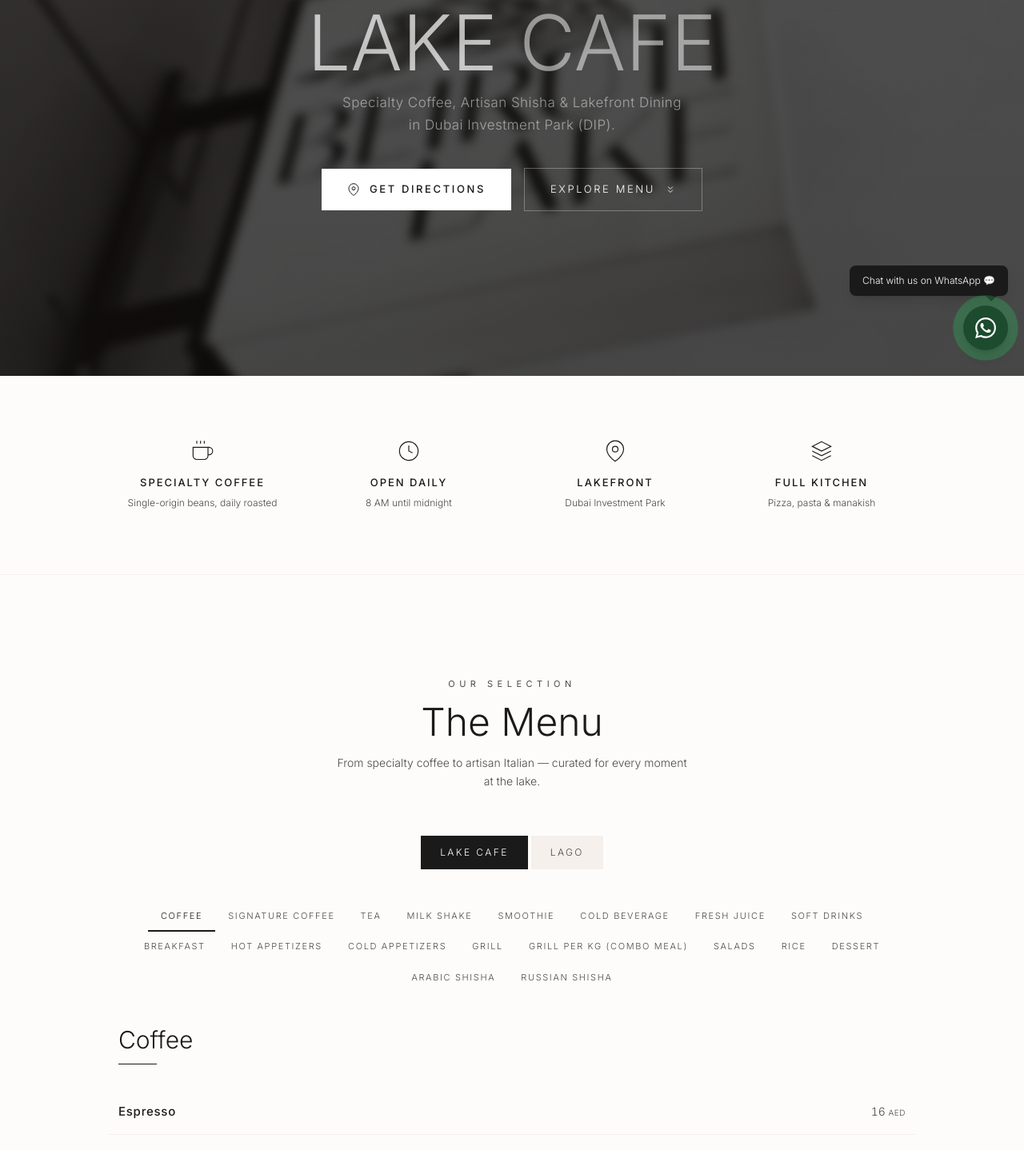
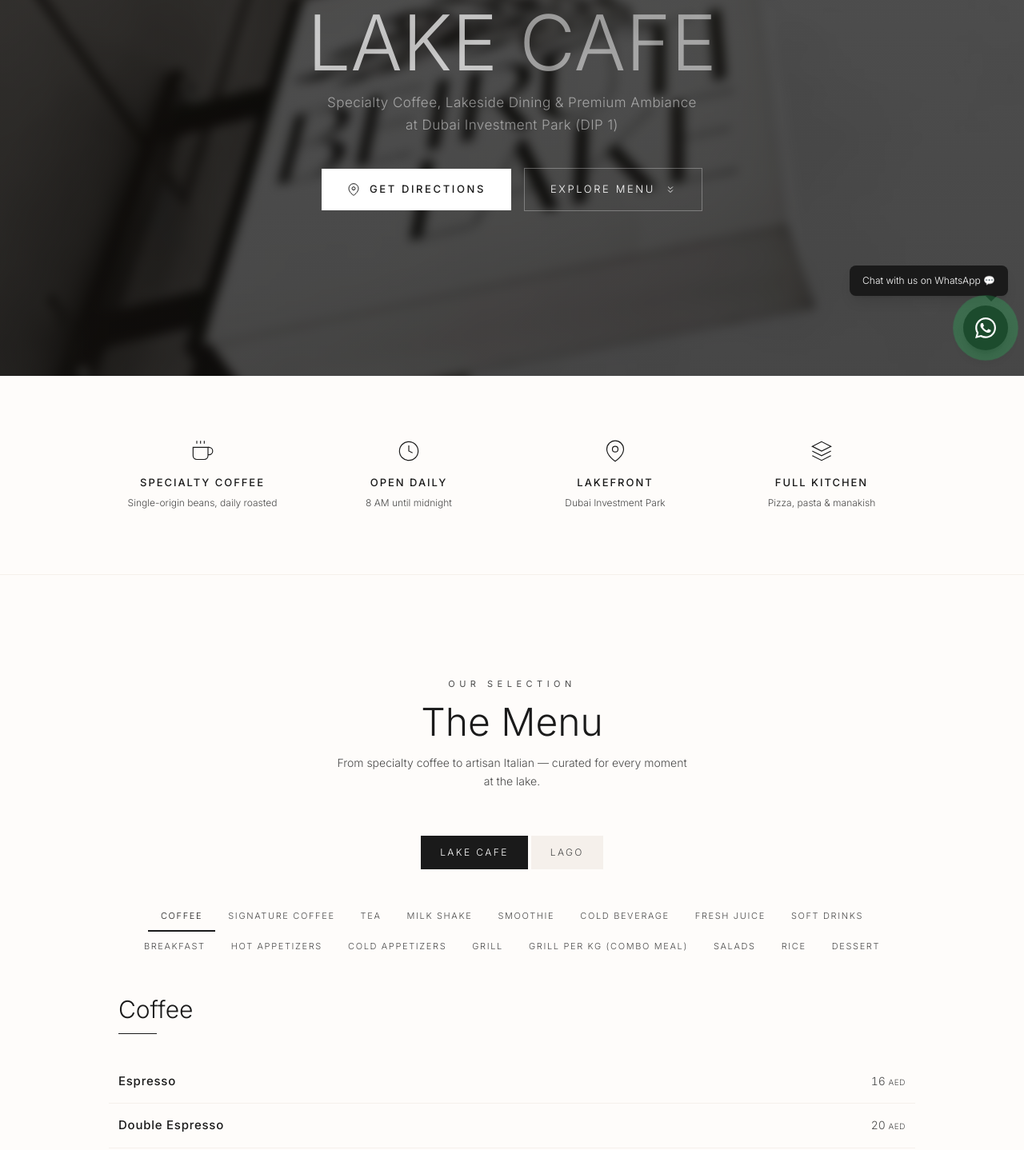
Before and after one commit to moneyladder911/Beiruti-Lake-Cafe, a Next.js app: page / in a window 1280 px wide. Shown: the part 330-1768 px from the top of the page at 80% size. Built offline with nearby package versions, Linux system fonts and the light colour scheme; a web font is replaced by a local one.

Commit message:
Refactor: Replace shisha references with premium ambiance and update menu

```diff
--- a/src/app/layout.js
+++ b/src/app/layout.js
@@ -16,7 +16,7 @@
 export const metadata = {
   title: "Beiruti Lake Cafe | Best Specialty Coffee & Dining in DIP, Dubai",
   description:
-    "Experience lakefront dining at Beiruti Lake Cafe in DIP. Serving artisan coffee, gourmet breakfast, and premium shisha. The perfect quiet workspace and destination for the Jumeirah & Marina crowd.",
+    "Experience lakefront dining at Beiruti Lake Cafe in DIP. Serving artisan coffee, gourmet breakfast, and premium ambiance. The perfect quiet workspace and destination for the Jumeirah & Marina crowd.",
   keywords: [
     "Specialty Coffee DIP",
     "Quiet Workspace Dubai Investment Park",
@@ -25,7 +25,7 @@
     "Beiruti Lake Cafe",
     "Lakefront Cafe Dubai",
     "Work-friendly Cafe DIP",
-    "Shisha Dubai Investment Park",
+    "Premium Ambiance Dubai Investment Park",
     "Lake Cafe Dubai",
     "Neapolitan Pizza DIP",
     "Best Cafe Dubai Investment Park",
@@ -35,7 +35,7 @@
   openGraph: {
     title: "Beiruti Lake Cafe | Best Specialty Coffee & Dining in DIP, Dubai",
     description:
-      "Experience lakefront dining at Beiruti Lake Cafe in DIP. Artisan coffee, gourmet breakfast, premium shisha, and Neapolitan pizza by the lake.",
+      "Experience lakefront dining at Beiruti Lake Cafe in DIP. Artisan coffee, gourmet breakfast, premium ambiance, and Neapolitan pizza by the lake.",
     type: "website",
     locale: "en_AE",
     url: "https://beirutilake.com",
@@ -45,7 +45,7 @@
     card: "summary_large_image",
     title: "Beiruti Lake Cafe | Best Specialty Coffee & Dining in DIP, Dubai",
     description:
-      "The perfect quiet workspace and lakefront destination in Dubai Investment Park. Premium coffee, shisha, and Italian-inspired dining.",
+      "The perfect quiet workspace and lakefront destination in Dubai Investment Park. Premium coffee, ambiance, and Italian-inspired dining.",
   },
   robots: {
     index: true,
@@ -65,7 +65,7 @@
     image: "https://beirutilake.com/logo.png",
     url: "https://beirutilake.com",
     telephone: "+971-XX-XXX-XXXX",
-    description: "Premium lakefront cafe in Dubai Investment Park serving specialty coffee, artisan shisha, Neapolitan pizza, and Lebanese-fusion breakfast.",
+    description: "Premium lakefront cafe in Dubai Investment Park serving specialty coffee, artisan desserts, Neapolitan pizza, and Lebanese-fusion breakfast.",
     keywords: "Specialty Coffee DIP, Lakefront Cafe Dubai, Work-friendly Cafe DIP, Premium Roastery Jumeirah, Premium Roastery Marina",
     areaServed: [
       { "@type": "City", name: "Dubai Investment Park" },
@@ -159,18 +159,7 @@
             },
           ],
         },
-        {
-          "@type": "MenuSection",
-          name: "Specialty Shisha",
-          hasMenuItem: [
-            {
-              "@type": "MenuItem",
-              name: "Purple Rain — Savaco London",
-              description: "Dark ripe blueberry with an undertone of black grape and cooling menthol",
-              offers: { "@type": "Offer", price: "59", priceCurrency: "AED" },
-            },
-          ],
-        },
+
         {
           "@type": "MenuSection",
           name: "All-Day Brunch",
--- a/src/components/About.jsx
+++ b/src/components/About.jsx
@@ -54,12 +54,12 @@
                                 <strong className="text-charcoal font-medium">
                                     quiet workspace in Dubai Investment Park
                                 </strong>{" "}
-                                or a lakeside retreat for artisan shisha and Neapolitan pizza,
+                                or a lakeside retreat for premium ambiance and Neapolitan pizza,
                                 Beiruti Lake is the space you&apos;ve been looking for.
                             </p>
                             <p>
                                 From our premium roastery — rivaling the best in Jumeirah and
-                                Marina — to our handcrafted Savaco London signature shisha,
+                                Marina — to our handcrafted artisanal beverages and desserts,
                                 every detail is designed to elevate your experience.
                             </p>
                         </div>
--- a/src/components/Footer.jsx
+++ b/src/components/Footer.jsx
@@ -126,7 +126,7 @@
                             <span className="text-white/50">LAKE</span>
                         </h3>
                         <p className="text-white/40 text-[13px] font-light leading-relaxed">
-                            Specialty coffee, artisan shisha & lakefront dining in the heart
+                            Specialty coffee, premium ambiance & lakefront dining in the heart
                             of Dubai Investment Park.
                         </p>
                     </div>
--- a/src/components/Hero.jsx
+++ b/src/components/Hero.jsx
@@ -59,9 +59,9 @@
 
                 {/* SEO-rich H2 subtitle */}
                 <h2 className="text-white/50 text-[15px] md:text-[17px] font-light tracking-wide max-w-xl mx-auto mb-10 leading-relaxed animate-fade-in-up opacity-0" style={{ fontFamily: "var(--font-inter)", animationDelay: "0.6s", animationFillMode: "forwards" }}>
-                    Specialty Coffee, Artisan Shisha &amp; Lakefront Dining
+                    Specialty Coffee, Lakeside Dining & Premium Ambiance
                     <br className="hidden md:block" />
-                    {" "}in Dubai Investment Park (DIP).
+                    {" "}at Dubai Investment Park (DIP 1)
                 </h2>
 
                 {/* CTAs */}
--- a/src/data/menu.js
+++ b/src/data/menu.js
@@ -174,36 +174,6 @@
                     { name: "Baklava", description: "Layers of filo pastry with nuts & honey", price: 22 },
                 ],
             },
-            {
-                category: "Arabic Shisha",
-                items: [
-                    { name: "Double Apple", price: 45 },
-                    { name: "Grape Mint", price: 45 },
-                    { name: "Mint", price: 45 },
-                    { name: "Lemon Mint", price: 45 },
-                    { name: "Watermelon", price: 45 },
-                    { name: "Watermelon Mint", price: 45 },
-                    { name: "Gum Mint", price: 45 },
-                    { name: "Orange", price: 45 },
-                    { name: "Orange Mint", price: 45 },
-                    { name: "Love", price: 45 },
-                    { name: "Marbella", price: 45 },
-                    { name: "Colombia", price: 45 },
-                    { name: "Africano", price: 45 },
-                    { name: "Istanbul", price: 45 },
-                ],
-            },
-            {
-                category: "Russian Shisha",
-                items: [
-                    { name: "Purple Rain", description: "Dark ripe blueberry with an undertone of black grape and cooling menthol", price: 59 },
-                    { name: "Magna Carta", description: "Famous Cuban mojito, crushed lime and ice", price: 59 },
-                    { name: "Iron Aid", description: "The English rose of flavours with a dash of lemon and orange", price: 59 },
-                    { name: "BLK Mamba", description: "Blackberry with an undertone of ice cold peach", price: 59 },
-                    { name: "Frozen SMF", description: "Blend of berries with a refreshing black mint", price: 59 },
-                    { name: "Swishtastic", description: "Sweet yet passionfruit with dragonfruit", price: 59 },
-                ],
-            },
         ],
     },
     lago: {
```
